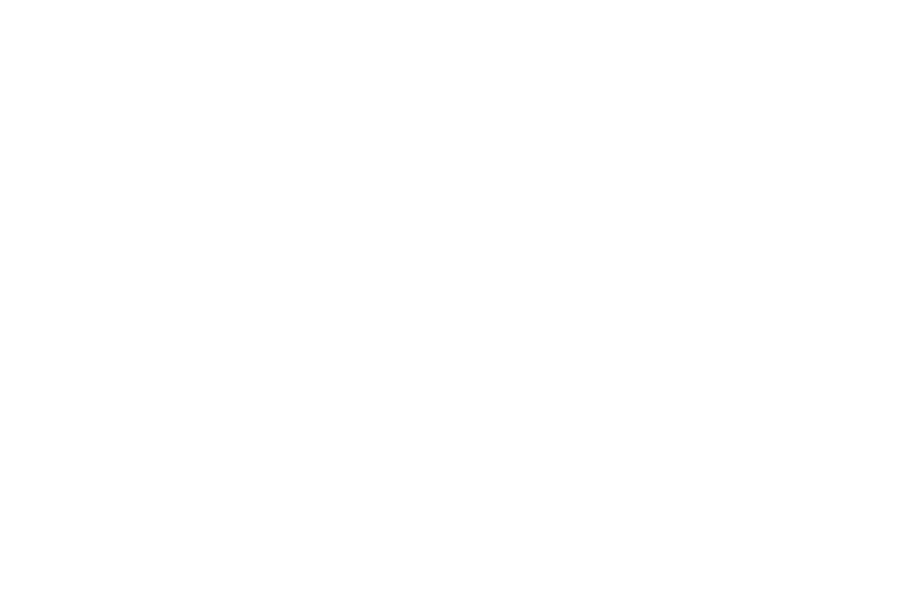
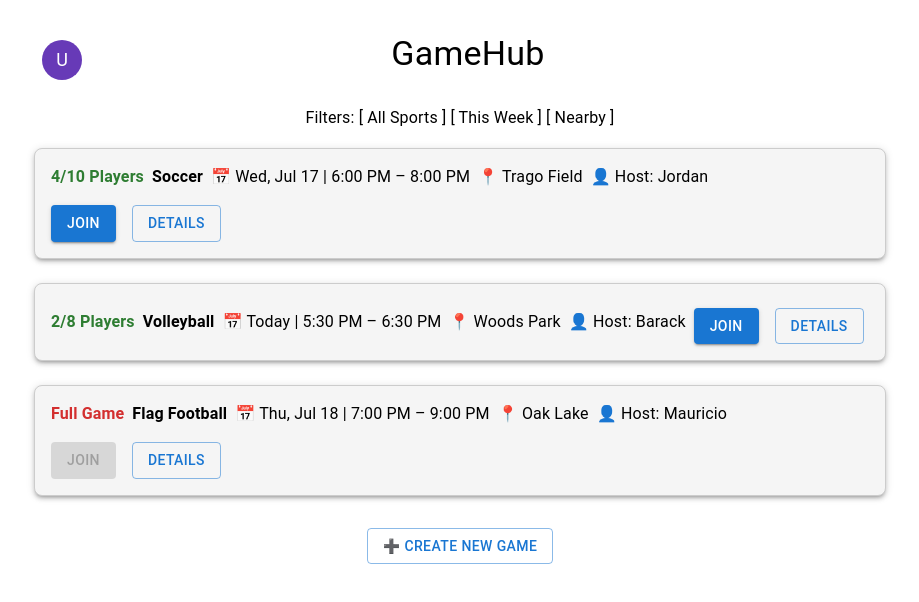
Before and after one commit to Gianpierr/PickUp, a React (Create React App) app in the folder pickup_frontend/: page /gamehub in a window 1280 px wide. Before the commit this address had no page. Shown: the top 602 px of the page, without its empty margins (180-1099 px from the left). Built offline with nearby package versions, Linux system fonts and the light colour scheme.

Commit message:
This is the real rough draft of the gamehub UI
This is the rough mock up of the gamehub UI. I'm not sure if I like the look of it and i'll probably end up re-doing it.

```diff
--- a/pickup_frontend/src/App.js
+++ b/pickup_frontend/src/App.js
@@ -4,7 +4,7 @@
 import SignUp from './pages/signup';
 import CreateGame from './pages/CreateGame';
 import Report from './pages/Report';
-
+import GameHub from './pages/GameHub';
 import './styles/App.css';
 
 function App() {
@@ -16,6 +16,7 @@
         <Route path="/profile" element={<Profile />} />
         <Route path="/create" element={<CreateGame />} />
         <Route path="/report" element={<Report />} />
+        <Route path="/gamehub" element={<GameHub />} />
       </Routes>
     </Router>
   );
--- /dev/null
+++ b/pickup_frontend/src/pages/GameHub.jsx
@@ -0,0 +1,206 @@
+import React, { useState } from "react";
+import { useNavigate } from "react-router-dom";
+
+import {
+  Container,
+  Typography,
+  Box,
+  Button,
+  Grid,
+  Divider,
+  Avatar,
+  IconButton,
+  Drawer,
+  List,
+  ListItem,
+  ListItemButton,
+  ListItemText
+} from "@mui/material";
+import { deepPurple } from "@mui/material/colors";
+
+
+
+const initialGames = [
+  {
+    currentPlayers: 4,
+    maxPlayers: 10,
+    sport: "Soccer",
+    date: "Wed, Jul 17",
+    time: "6:00 PM – 8:00 PM",
+    location: "Trago Field",
+    host: "Jordan"
+  },
+  {
+    currentPlayers: 2,
+    maxPlayers: 8,
+    sport: "Volleyball",
+    date: "Today",
+    time: "5:30 PM – 6:30 PM",
+    location: "Woods Park",
+    host: "Barack"
+  },
+  {
+    currentPlayers: 8,
+    maxPlayers: 8,
+    sport: "Flag Football",
+    date: "Thu, Jul 18",
+    time: "7:00 PM – 9:00 PM",
+    location: "Oak Lake",
+    host: "Mauricio"
+  }
+];
+
+function GameHub() {
+  const navigate = useNavigate();
+
+  const [games, setGames] = useState(initialGames);
+  const [joinedGames, setJoinedGames] = useState([]);
+  const [drawerOpen, setDrawerOpen] = useState(false);
+
+  const parseTimeRange = (timeRange) => {
+    const [start, end] = timeRange.split("–").map((t) => t.trim());
+    const parse = (timeStr) => {
+      const [hourMin, modifier] = timeStr.split(" ");
+      let [hour, min] = hourMin.split(":" ).map(Number);
+      if (modifier === "PM" && hour !== 12) hour += 12;
+      if (modifier === "AM" && hour === 12) hour = 0;
+      return hour * 60 + min;
+    };
+    return [parse(start), parse(end)];
+  };
+
+  const overlaps = (aStart, aEnd, bStart, bEnd) => {
+    return aStart < bEnd && bStart < aEnd;
+  };
+
+  const handleJoin = (index) => {
+    if (joinedGames.includes(index)) return;
+
+    const [newStart, newEnd] = parseTimeRange(games[index].time);
+
+    for (let i of joinedGames) {
+      const [start, end] = parseTimeRange(games[i].time);
+      if (overlaps(start, end, newStart, newEnd)) {
+        alert("This game overlaps with one you've already joined.");
+        return;
+      }
+    }
+
+    setGames((prevGames) =>
+      prevGames.map((game, i) =>
+        i === index && game.currentPlayers < game.maxPlayers
+          ? { ...game, currentPlayers: game.currentPlayers + 1 }
+          : game
+      )
+    );
+
+    setJoinedGames((prev) => [...prev, index]);
+  };
+
+  const toggleDrawer = (open) => (event) => {
+    if (event.type === 'keydown' && (event.key === 'Tab' || event.key === 'Shift')) {
+      return;
+    }
+    setDrawerOpen(open);
+  };
+
+  return (
+    <Container maxWidth="md" sx={{ mt: 4, maxHeight: '80vh', overflowY: 'auto' }}>
+      <Box display="flex" justifyContent="space-between" alignItems="center" mb={2}>
+        <IconButton onClick={toggleDrawer(true)}>
+          <Avatar sx={{ bgcolor: deepPurple[500], width: 40, height: 40, fontSize: 18 }}>U</Avatar>
+        </IconButton>
+        <Typography variant="h4" gutterBottom>
+          GameHub
+        </Typography>
+        <Box width={40} height={40} /> {/* Placeholder to balance spacing */}
+        <Drawer anchor="left" open={drawerOpen} onClose={toggleDrawer(false)}>
+          <Box
+            sx={{ width: 250 }}
+            role="presentation"
+            onClick={toggleDrawer(false)}
+            onKeyDown={toggleDrawer(false)}
+          >
+            <List>
+              <ListItem disablePadding>
+                <ListItemButton>
+                  <ListItemText primary="My Games" />
+                </ListItemButton>
+              </ListItem>
+              <ListItem disablePadding>
+                <ListItemButton onClick={() => navigate("/report")}>
+                  <ListItemText primary="Report Player" />
+                </ListItemButton>
+              </ListItem>
+            </List>
+          </Box>
+        </Drawer>
+      </Box>
+
+      <Box mb={2} textAlign="center">
+        <Typography variant="subtitle1">Filters: [ All Sports ] [ This Week ] [ Nearby ]</Typography>
+      </Box>
+
+      {games.map((game, index) => {
+        const full = game.currentPlayers >= game.maxPlayers;
+        const joined = joinedGames.includes(index);
+        return (
+          <Box
+            key={index}
+            sx={{
+              backgroundColor: "#f5f5f5",
+              borderRadius: 2,
+              p: 2,
+              mb: 3,
+              boxShadow: 3,
+              border: "1px solid #ccc"
+            }}
+          >
+            <Grid container spacing={1} alignItems="center">
+              <Grid item xs={6}>
+                <Typography color={full ? "error" : "success.main"} fontWeight="bold">
+                  {full ? "Full Game" : `${game.currentPlayers}/${game.maxPlayers} Players`}
+                </Typography>
+              </Grid>
+              <Grid item xs={6} textAlign="right">
+                <Typography fontWeight="bold">{game.sport}</Typography>
+              </Grid>
+
+              <Grid item xs={12}>
+                <Typography>
+                  📅 {game.date} | {game.time}
+                </Typography>
+              </Grid>
+              <Grid item xs={12}>
+                <Typography>📍 {game.location}</Typography>
+              </Grid>
+              <Grid item xs={12}>
+                <Typography>👤 Host: {game.host}</Typography>
+              </Grid>
+
+              <Grid item xs={12} mt={1} textAlign="center">
+                <Button
+                  variant="contained"
+                  disabled={full || joined}
+                  sx={{ mr: 2 }}
+                  onClick={() => handleJoin(index)}
+                >
+                  Join
+                </Button>
+                <Button variant="outlined">Details</Button>
+              </Grid>
+            </Grid>
+          </Box>
+        );
+      })}
+
+      <Box textAlign="center" mt={4}>
+        <Button variant="outlined" onClick={() => navigate("/create")}>
+          ➕ Create New Game
+        </Button>
+      </Box>
+    </Container>
+  );
+}
+
+export default GameHub;
```
